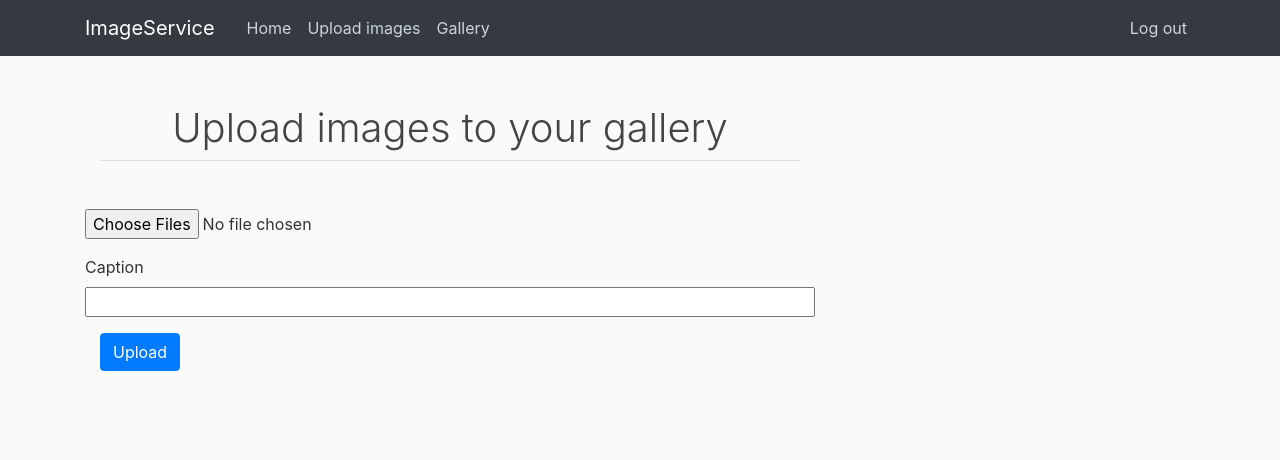
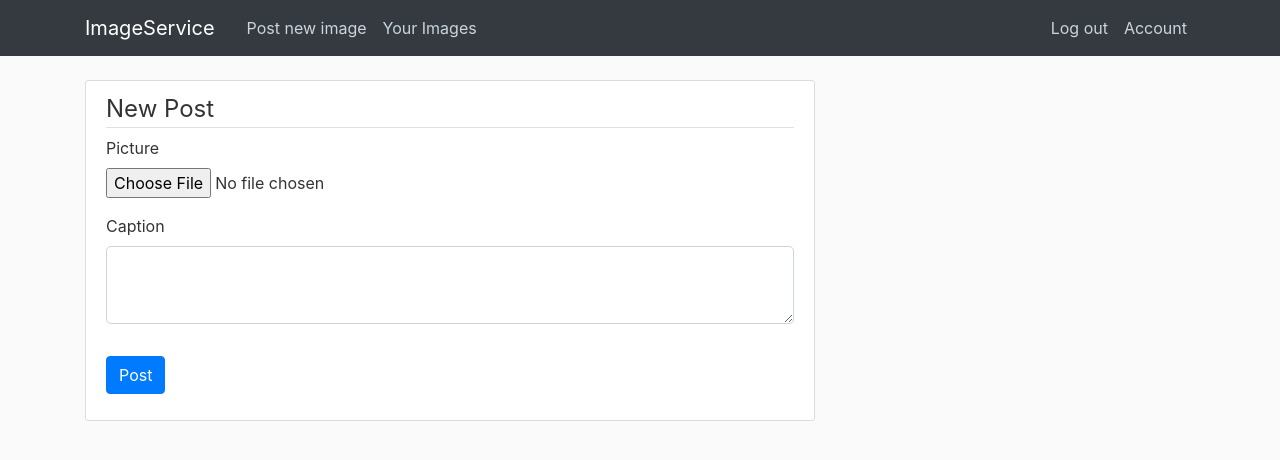
Before and after one commit to elmerihyvonen/ImageService, a Flask app: page /upload in a window 1280 px wide. Shown: the top 460 px of the page. Run offline with Flask 2, Linux system fonts and the light colour scheme; the visitor is signed in with stand-in values (Sample User, id 1); some libraries are stand-ins or nearby versions.

Commit message:
Lisäyksiä:
-kotisivu (all_images)
-account näkymä
-profiilikuvat
-profiilikuvan&käyttäjänimen vaihto
-kuvien poisto
-asetteluja

```diff
--- a/src/app.py
+++ b/src/app.py
@@ -1,22 +1,24 @@
-from flask import Flask, request, url_for, render_template, session, send_from_directory, flash
+import secrets
+from PIL import Image
+from flask import Flask, request, url_for, render_template, session, send_from_directory, flash, request, abort
 import os
-from flask_login import LoginManager, login_user, logout_user, current_user
+from flask_login import LoginManager, login_user, logout_user, current_user, login_required
 from werkzeug.utils import redirect
 from src.common.database import Database
 from src.models.image import Image
 from src.models.user import User
-from src.forms import RegistrationForm, LoginForm
+from src.forms import RegistrationForm, LoginForm, UpdateProfileForm, PostForm
 from flask_bcrypt import Bcrypt
 
 
 __author__ = "Elmeri Hyvönen"
 
-
 app = Flask(__name__)
 app.config['SECRET_KEY'] = 'a3cac62b7421cb1dcd4208f9e6c51937'
 bcrypt = Bcrypt(app)
 login_manager = LoginManager(app)
-
+login_manager.login_view = 'login'
+login_manager.login_message_category = 'info'
 
 # 'src/'
 APP_ROOT = os.path.dirname(os.path.abspath(__file__))
@@ -30,7 +32,9 @@ def initialize_database():
 
 @app.route('/')
 def home():
-    return render_template("home.html")
+    return render_template("home.html", images=all_images())
+
+# ---------------------------------------------------------------------------------
 
 @login_manager.user_loader
 def load_User(user_id):
@@ -40,6 +44,7 @@ def load_User(user_id):
     else:
         return None
 
+# ---------------------------------------------------------------------------------
 
 @app.route('/login', methods=['POST', 'GET'])
 def login():
@@ -59,19 +64,22 @@ def login():
         # checks if the login is valid
         if User.login_valid(username, password, bcrypt):
 
-            loguser = User(find_user['username'], find_user['password'], find_user['_id'])
-            login_user(loguser, remember=form.remember.data)
+            log_user = User(find_user['username'], find_user['password'], find_user['profile_image'], find_user['_id'])
+            login_user(log_user, remember=form.remember.data)
+            next_page = request.args.get('next')
             User.login(username)
             flash('Login successful', 'success')
-            return redirect(url_for('home'))
+
+            return redirect(next_page) if next_page else redirect(url_for('home'))
 
         # if login was not valid session['email'] should be None
         else:
-            session['email'] = None
+            session['username'] = None
             flash('Check your credentials.', 'danger')
 
     return render_template('login.html', title='Login', form=form)
 
+# --------------------------------------------------------------------------------------------------------------------
 
 @app.route('/register', methods=['POST', 'GET'])
 def register():
@@ -79,7 +87,6 @@ def register():
     # if user is already logged in
     if current_user.is_authenticated:
         return redirect(url_for('home'))
-
 
     form = RegistrationForm()
     if form.validate_on_submit():
@@ -93,8 +100,8 @@ def register():
 
         # if return value is False then the 'username' is already in use
         if User.register(username, hashed_password):
-            flash(f'Account for: {username} created. You can now log in.', 'success')
-            return redirect(url_for('home'))
+            flash(f'Account for username: {username}. You can now log in.', 'success')
+            return redirect(url_for('login'))
         else:
             flash(f'Username: {username} is already in use', 'danger')
 
@@ -103,6 +110,7 @@ def register():
 # ----------------------------------------------------------------------
 
 @app.route('/logout')
+@login_required
 def logout():
     session.clear()
     logout_user()
@@ -113,75 +121,160 @@ def logout():
 # ----------------------------------------------------------------------
 
 @app.route('/upload', methods=['GET', 'POST'])
+@login_required
 def upload_images():
 
-    # lets first verify that user has logged in
-    if session['username'] is not None:
+    form = PostForm()
 
-        if request.method == 'POST':
+    if form.validate_on_submit():
+
+        target = os.path.join(APP_ROOT, "images/{}/".format(current_user.username))
+
+        # if the images directory does not exist we have to make it
+        if not os.path.isdir(target):
+            os.mkdir(target)
+
+        img = form.picture.data
+        filename = img.filename
+        caption = form.caption.data
+
+        destination = ''.join([target, filename])
+
+        # verify the file type, we want to save only jpg, jpeg and png files
+        extension = os.path.splitext(filename)[1].lower()
+        if (extension != '.jpg') and (extension != '.png') and (extension != '.jpeg'):
+            flash('You can upload only .jpg, .jpeg and .png files', 'danger')
+            return redirect(url_for('upload_images'))
+
+        # if image was stored in the database (return value was True)
+        # then we will save the image in specified location
+        if Image.new_image(current_user.username, caption, filename, current_user.profile_image):
+            img.save(destination)
+            flash('Image posted.', 'success')
+            return render_template('home.html', images=all_images())
+
+        #filename was already in the current user directory
+        else:
+            flash('Image is already posted by you.', 'danger')
+
+    return render_template('upload_image.html', form=form, legend='New Post')
 
 
-            target = os.path.join(APP_ROOT, "images/{}/".format(session['username']))
+# ------------------------------------------------------------------------------------------------------------
 
-            # if the images directory does not exist we will make it
-            if not os.path.isdir(target):
-                os.mkdir(target)
+@app.route('/image/<username>/<filename>')
+def show_image(username, filename):
+    return send_from_directory('images/{}/'.format(username), filename)
 
-            # go through the list of files uploaded by user
-            for img in request.files.getlist("image"):
-
-                filename = img.filename
-                caption = request.form['caption']
-
-                destination = ''.join([target, filename])
-
-                # verify the file type, we want to save only jpg and png files
-                extension = os.path.splitext(filename)[1].lower()
-
-                if (extension != '.jpg') and (extension != '.png') and (extension != '.jpeg'):
-                    flash('You can upload only .jpg, .jpeg and .png files', 'danger')
-
-                # if image was stored in the database (return value was True)
-                # then we will actually save the image in specified location
-                if Image.new_image(session['username'], caption, filename):
-
-                    img.save(destination)
-                    flash('Images uploaded.', 'success')
-
-                #filename was already in the current user directory
-                else:
-                    flash('Image is already uploaded.', 'danger')
-
-        return render_template('upload_image.html')
-
-    # if user has not logged in then we redirect them to the login page
-    else:
-        return render_template('login.html')
-
-
-# return render_template('gallery.html', image_names=os.listdir('src/images/{}/'.format(session['username'])))
-
-
-@app.route('/image/<filename>')
-def show_image(filename):
-
-    return send_from_directory('images/{}'.format(session['username']), filename)
-
+# --------------------------------------------------------------------------------------------------------------
 
 @app.route('/gallery', methods=['GET'])
+@login_required
 def show_images():
 
-    images = Image.images_from_mongo(session['username']) # returns a list of image objects for given username
+    # returns a list of image objects for given username
+    images = Image.images_from_mongo(current_user.username)
+    images.reverse()
 
-    image_file_names = []
+    profile_pic = url_for('static', filename='profile_pics/{}'.format(current_user.profile_image))
 
-    for image in images:
-        image_file_names.append(image.filename)
+    return render_template("gallery.html", images=images, profile_pic=profile_pic)
 
-    return render_template("gallery.html", image_names=image_file_names)
+# ---------------------------------------------------------------------------------------------------------------
 
+@app.route('/account', methods=['GET', 'POST'])
+@login_required
+def account():
 
+    form = UpdateProfileForm()
+    if form.validate_on_submit():
 
+        user1 = User.get_by_username(form.username.data)
+        if user1 and (current_user.username != form.username.data):
+
+            flash(f'Username: {form.username.data} is already in use', 'danger')
+            return redirect(url_for('account'))
+
+        user = User.get_by_username(current_user.username)
+        if form.picture.data:
+            picture_file = save_picture(form.picture.data)
+            old_profile_image = current_user.profile_image
+            current_user.profile_image = picture_file
+
+            # lets remove the file that is no longer needed
+            target = os.path.join(APP_ROOT, "static/profile_pics/{}".format(old_profile_image))
+            os.remove(target)
+
+        old_username = current_user.username
+
+        if form.username.data:
+            current_user.username = form.username.data
+
+        user.update_profile(new_username=current_user.username,
+                            old_username=old_username,
+                            new_profile_image=current_user.profile_image)
+
+        # need to change the image folder name as well if it existed
+        # if there were not any changes in username the folder name stays the same
+        target = os.path.join(APP_ROOT, "images/{}/".format(old_username))
+        if os.path.isdir(target):
+            new_target = os.path.join(APP_ROOT, "images/{}/".format(current_user.username))
+            os.rename(target, new_target)
+
+    elif request.method == 'GET':
+        form.username.data = current_user.username
+
+    profile_pic = url_for('static', filename='profile_pics/{}'.format(current_user.profile_image))
+    return render_template('account.html', title='Account', profile_pic=profile_pic, form=form)
+
+# ---------------------------------------------------------------------------------------------------------------
+
+# makes a random hex filename to avoid situations when there are two files
+# in profile_pics folder with the same name
+def save_picture(profile_pic):
+
+    hex = secrets.token_hex(8)
+    _, file_ext = os.path.splitext(profile_pic.filename)
+    pic_filename = hex + file_ext
+    target = os.path.join(APP_ROOT, "static/profile_pics", pic_filename)
+    profile_pic.save(target)
+    return pic_filename
+
+# ------------------------------------------------------------------------------------------------------------------
+
+@app.route('/image/<image_id>')
+def image(image_id):
+    image = Image.get_by_id(image_id)
+    return render_template('image.html', image=image)
+
+# -------------------------------------------------------------------------------------------------------------------
+
+@app.route('/delete/<image_id>')
+@login_required
+def delete_image(image_id):
+
+    image = Image.get_by_id(image_id)
+    if image.username != current_user.username:
+        abort(403)
+
+    image.delete_image()
+
+    # to save memory we should delete the actual image file as well
+    target = os.path.join(APP_ROOT, "images/{}/{}".format(image.username, image.filename))
+    os.remove(target)
+
+    return render_template("gallery.html", images=Image.images_from_mongo(current_user.username),
+                           profile_pic=url_for('static', filename='profile_pics/{}'.format(current_user.profile_image)))
+
+# -------------------------------------------------------------------------------------------------------------------
+
+# return a list of all images for the front page
+def all_images():
+    images = Image.all_images()
+    images.reverse()
+    return images
+
+# -------------------------------------------------------------------------------------------------------------------
 
 if __name__ == '__main__':
     app.run(debug=True)
--- a/src/forms.py
+++ b/src/forms.py
@@ -1,16 +1,10 @@
 from flask_wtf import FlaskForm
-from wtforms import StringField, PasswordField, SubmitField, BooleanField
+from flask_wtf.file import FileField, FileAllowed
+from wtforms import StringField, PasswordField, SubmitField, BooleanField, TextAreaField
 from wtforms.validators import DataRequired, Length, EqualTo, ValidationError
+from flask_login import current_user
 
 from src.models.user import User
-
-"""
-def validate_username(username):
-    user = User.get_by_username(username)
-    if user:
-        raise ValidationError("Username is taken.")
-"""
-
 
 
 class RegistrationForm(FlaskForm):
@@ -39,3 +33,20 @@ class LoginForm(FlaskForm):
     remember = BooleanField('Remember me')
 
     submit = SubmitField('Login')
+
+
+class UpdateProfileForm(FlaskForm):
+
+    username = StringField('Username',
+                           validators=[Length(min=3, max=25)])
+
+    picture = FileField('Picture', validators=[FileAllowed(['jpg', 'jpeg', 'png'])])
+
+
+    submit = SubmitField('Update')
+
+
+class PostForm(FlaskForm):
+    caption = TextAreaField('Caption', validators=[Length(min=0, max=1000)])
+    picture = FileField('Picture', validators=[DataRequired(), FileAllowed(['jpg', 'jpeg', 'png'])])
+    submit = SubmitField('Post')
--- a/src/static/main.css
+++ b/src/static/main.css
@@ -69,9 +69,9 @@ a.article-title:hover {
 }
 
 .account-img {
-  height: 125px;
-  width: 125px;
-  margin-right: 20px;
+  height: 60px;
+  width: 60px;
+  margin-right: 15px;
   margin-bottom: 16px;
 }
 
--- a/src/templates/base.html
+++ b/src/templates/base.html
@@ -4,9 +4,14 @@
 
 <head>
     <meta charset="UTF-8">
-    <title>Image Service</title>
+    <meta name="viewport" content="width=device-width, initial-scale=1, shrink-to-fit=no">
+    <title>ImageService</title>
+
     <link rel="stylesheet" href="https://stackpath.bootstrapcdn.com/bootstrap/4.4.1/css/bootstrap.min.css" integrity="sha384-Vkoo8x4CGsO3+Hhxv8T/Q5PaXtkKtu6ug5TOeNV6gBiFeWPGFN9MuhOf23Q9Ifjh" crossorigin="anonymous">
     <link rel="stylesheet" type="text/css" href="{{ url_for('static', filename='main.css') }}"/>
+
+    <link rel="shortcut icon" href="static/images_icon.png">
+
 </head>
 
 <body>
@@ -21,10 +26,9 @@
           </button>
           <div class="collapse navbar-collapse" id="navbarToggle">
             <div class="navbar-nav mr-auto">
-              <a class="nav-item nav-link" href="/">Home</a>
               {% if current_user.is_authenticated %}
-                <a class="nav-item nav-link" href="/upload">Upload images</a>
-                <a class="nav-item nav-link" href="/gallery">Gallery</a>
+                <a class="nav-item nav-link" href="/upload">Post new image</a>
+                <a class="nav-item nav-link" href="/gallery">Your Images</a>
               {% endif %}
             </div>
 
@@ -32,6 +36,7 @@
             <div class="navbar-nav">
               {% if current_user.is_authenticated %}
                 <a class="nav-item nav-link" href="/logout">Log out</a>
+                <a class="nav-item nav-link" href="/account">Account</a>
               {% else %}
                 <a class="nav-item nav-link" href="/login">Login</a>
                 <a class="nav-item nav-link" href="/register">Sign up</a>
@@ -41,7 +46,6 @@
         </div>
       </nav>
     </header>
-
     <main role="main" class="container">
         <div class="row">
             <div class="col-md-8">
@@ -54,10 +58,29 @@
                         {% endfor %}
                     {% endif %}
                 {% endwith %}
+
                 {% block content %}{% endblock %}
             </div>
+
+            {% if current_user.is_authenticated %}
+
+            {% else %}
+                <div class="col-md-4">
+                  <div class="content-section">
+                    <h3>ImageService</h3>
+                    <p class='text-muted'>ImageService is fully anonymous platform where you can publish images that you like.
+                      You don't have to share any information about you. Just choose a username, password and profile image if you like, and you are
+                        ready to post images. <br /> <br />
+
+                      <ul class="list-group">
+                      <a href="{{ url_for('register') }}"><li class="btn btn-primary list-group-item list-group-item-light">Join today</li></a>
+                      <a href="{{ url_for('login') }}"><li class="btn btn-primary list-group-item list-group-item-light">Log in</li></a>
+                      </ul>
+                    </p>
+                  </div>
+                </div>
+            {% endif %}
         </div>
-      </div>
     </main>
 
     <!--- Scripts --->
--- a/src/templates/login.html
+++ b/src/templates/login.html
@@ -42,7 +42,7 @@
 
             </fieldset>
             <div class="form-group">
-                {{ form.submit(class="btn btn-outline-info") }}
+                {{ form.submit(class="btn btn-primary") }}
             </div>
         </form>
     </div>
--- a/src/templates/upload_image.html
+++ b/src/templates/upload_image.html
@@ -1,26 +1,41 @@
 {% extends "base.html" %}
 
 {% block content %}
-<div class="container">
+<div class="content-section">
 
-    <form id="upload-form" method="POST" action="/upload" enctype="multipart/form-data">
+    <form method="POST" action="/upload" enctype="multipart/form-data">
+        {{ form.hidden_tag() }}
+        <fieldset class="form-group">
+            <legend class="border-bottom md-4">{{ legend }}</legend>
+            <div class="form-group">
 
-        <h1 class="font-weight-light text-center mt-4 mb-0">Upload images to your gallery</h1>
+                {{ form.picture.label() }}
+                {{ form.picture(class="form-control-file") }}
 
-        <hr class="mt-2 mb-5">
+                {% if form.picture.errors %}
+                    {% for error in form.picture.errors %}
+                        <span class="text-danger">{{ error }}</span> <br />
+                    {% endfor %}
+                {% endif %}
 
-        <div class="form-group row">
-            <input type="file" class="form-control-file" name="image" id="image" accept="image/*" multiple>
-            <div id="msg"></div>
+            </div>
+            <div class="form-group">
+                {{ form.caption.label(class="form-control-label") }}
+                {% if form.caption.errors %}
+                    {{ form.caption(class="form-control form-control-lg is-invalid") }}
+                    <div class="invalid-feedback">
+                        {% for error in form.caption.errors %}
+                            <span>{{ error }}</span>
+                        {% endfor %}
+                    </div>
+                {% else %}
+                    {{ form.caption(class="form-control form-control-lg") }}
+                {% endif %}
+            </div>
+        </fieldset>
+        <div class="form-group">
+            {{ form.submit(class="btn btn-primary") }}
         </div>
-
-        <div class="form-group row">
-            <label for="caption">Caption</label>
-            <input type="text" class="form-control-file" name="caption" id="caption">
-        </div>
-
-        <button type="submit" class="btn btn-primary">Upload</button>
-
     </form>
 </div>
 
```
Also changed, not shown: src/common/database.py (+12 -0 lines), src/models/image.py (+36 -9 lines), src/models/user.py (+18 -5 lines), src/templates/gallery.html (+14 -11 lines), src/templates/home.html (+25 -1 lines), src/templates/register.html (+1 -35 lines).
